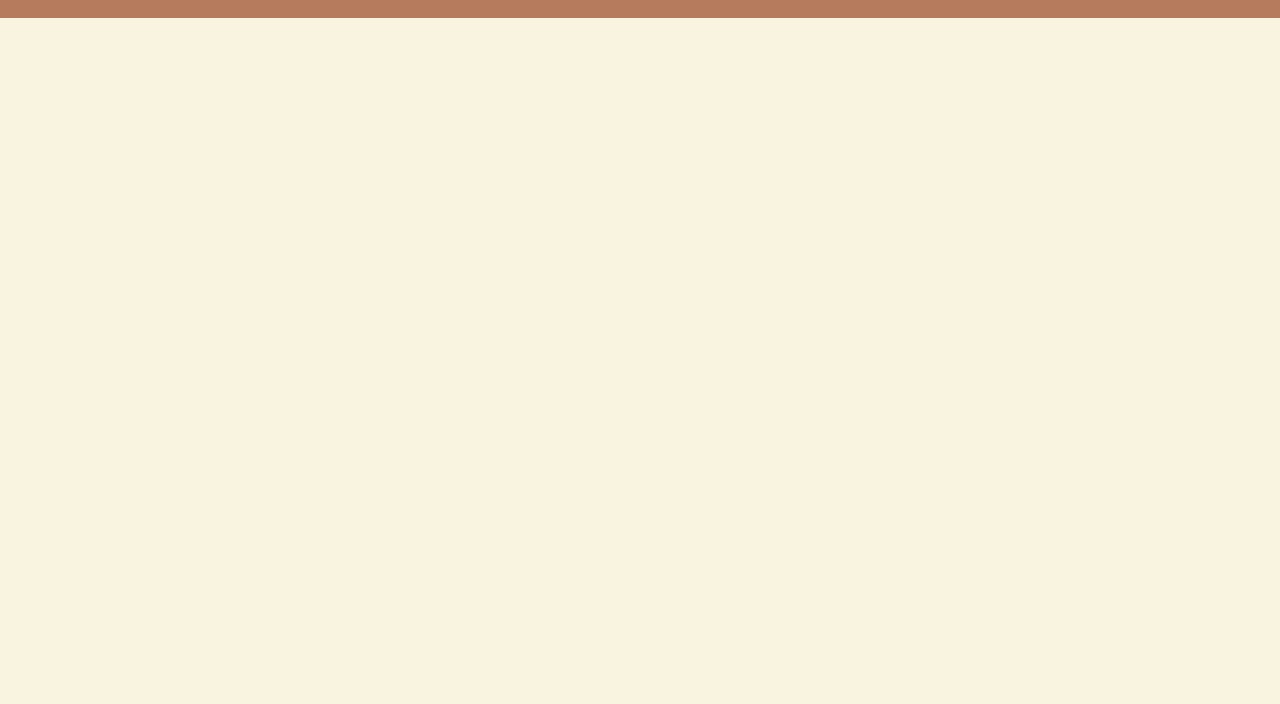
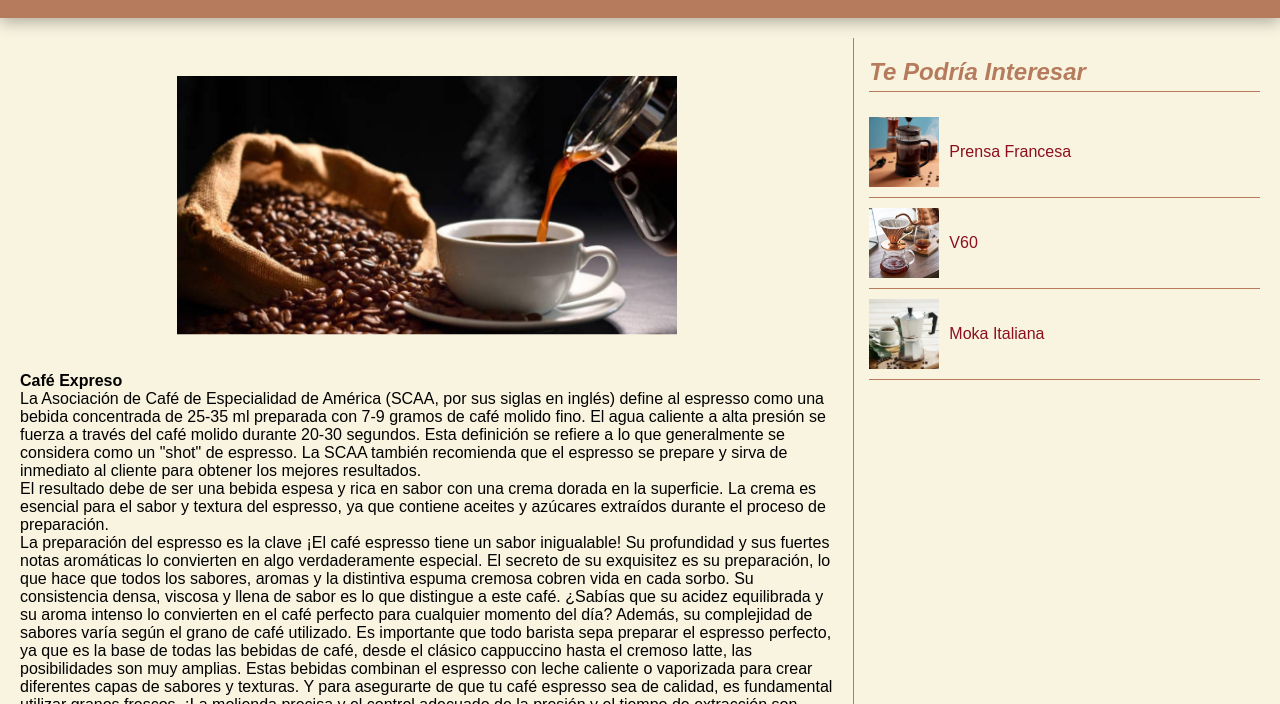
Before and after one commit to Brey007/TalentoTech, a plain HTML site: page detalles/expreso.html in a window 1280 px wide. Shown: the part 96-800 px from the top of the page. Drawn offline with Linux system fonts and the light colour scheme.

Commit message:
Pagina de expreso hecha

```diff
--- a/detalles/expreso.html
+++ b/detalles/expreso.html
@@ -14,12 +14,60 @@
     header {
         background-color: #b57b5c;
         padding: 20px;
+        box-shadow: 0 4px 15px rgba(0, 0, 0, 0.3);
     }
-    h2{
-        text-align: center;
-        font-size: 5rem;
-        font-style:italic;
-        color: #c2ad86;
+    .container{
+        display: grid;
+        grid-template-columns: 2fr 1fr;
+        gap: 20px;
+        padding: 20px;
+    }
+    .main-content img{
+        width: 500px;
+        height: auto;
+        display: block;
+        margin: 0 auto;
+        border-radius: 5px;
+        padding-bottom: 1cm;
+        padding-top: 1cm;
+    }
+    .descripcion {
+        margin-top: 15px;
+        font-size: 1.1rem;
+        color: black;
+        text-align: justify;
+    }
+
+    aside {
+        border-left: 1px solid #b57b5c;
+        padding-left: 15px;
+    }
+    aside h2 {
+        font-style: italic;
+        font-size: 1.5rem;
+        color: #b57b5c;
+        border-bottom: 1px solid #b57b5c;
+        padding-bottom: 5px;
+        margin-bottom: 15px;
+    }
+    .recomendado{
+        display: flex;
+        align-items: center;
+        gap: 10px;
+        padding: 10px 0;
+        border-bottom: 1px solid #b57b5c;
+        cursor: pointer;
+        text-decoration: none;
+        color: #8b0f1c;
+    }
+    .recomendado img{
+        width: 70px;
+        height: 70px;
+        object-fit: cover;
+        background-color: #8b0f1c;
+    }
+    .recomendado span{
+        font-size: 1rem;
     }
 </style>
 </head>
@@ -29,5 +77,59 @@
     <img src="../Imagenes/logo.png" alt="Logo" style="width: 70px;cursor:pointer;">
 </a>
 </header>
+
+
+<div class="container">
+    <div class="main-content">
+        <img src="../Imagenes/Cafe1.jpeg" alt="Café Expreso"
+        <p class="descripcion">
+            <strong>Café Expreso</strong><br>
+
+            La Asociación de Café de Especialidad de América (SCAA, por sus siglas en inglés) define  al espresso como una bebida concentrada de 25-35 ml preparada con 7-9 gramos de café molido fino. El agua caliente a alta presión se fuerza a través del café molido durante 20-30 segundos. Esta definición se refiere a lo que generalmente se considera como un "shot" de espresso. La SCAA también recomienda que el espresso se prepare y sirva de inmediato al cliente para obtener los mejores resultados.<br>
+
+            El resultado debe de ser una bebida espesa y rica en sabor con una crema dorada en la superficie. La crema es esencial para el sabor y textura del espresso, ya que contiene aceites y azúcares extraídos durante el proceso de preparación.<br>
+
+            La preparación del espresso es la clave
+            ¡El café espresso tiene un sabor inigualable! Su profundidad y sus fuertes notas aromáticas lo convierten en algo verdaderamente especial. El secreto de su exquisitez es su preparación, lo que hace que todos los sabores, aromas y la distintiva espuma cremosa cobren vida en cada sorbo.
+
+            Su consistencia densa, viscosa y llena de sabor es lo que distingue a este café. ¿Sabías que su acidez equilibrada y su aroma intenso lo convierten en el café perfecto para cualquier momento del día? Además, su complejidad de sabores varía según el grano de café utilizado.
+
+            Es importante que todo barista sepa preparar el espresso perfecto, ya que es la base de todas las bebidas de café, desde el clásico cappuccino hasta el cremoso latte, las posibilidades son muy amplias. Estas bebidas combinan el espresso con leche caliente o vaporizada para crear diferentes capas de sabores y texturas.
+
+            Y para asegurarte de que tu café espresso sea de calidad, es fundamental utilizar granos frescos. ¡La molienda precisa y el control adecuado de la presión y el tiempo de extracción son claves para obtener un espresso delicioso!
+
+            ¿Cómo preparar un espresso desde cero?
+            Para preparar un café espresso, se usa una máquina de espresso especializada que genera la presión necesaria para extraer el café de manera eficiente. Se deben seguir los siguientes pasos:
+
+            1. Molienda: Es importante moler los granos de café justo antes de preparar el espresso. La molienda debe ser fina y uniforme, similar a la textura de la sal de mesa, en un molino industrial se acostumbra ajustar el disco del número 15 al 20, para una mejor extracción.
+
+            2. Dosificación: Se coloca la cantidad adecuada de café molido en el portafiltro de la máquina de espresso. Por lo regular, un espresso lleva alrededor de 16 gr de café.
+
+            3. Compactación: Con la ayuda de un tamper, se presiona el café molido en el portafiltro para garantizar una superficie uniforme y compacta. La compresión adecuada es esencial para una extracción óptima.
+
+            4. Extracción: Se coloca el portafiltro en la máquina de espresso y se inicia el proceso de extracción. El agua caliente se fuerza a través del café molido a alta presión durante un tiempo específico, generalmente de 25 a 30 segundos.
+
+            5. Disfrute: El café espresso se sirve en una taza pequeña y se puede disfrutar solo o como base para otras bebidas.
+        </p>
+    </div>
+
+    <aside>
+        <h2>Te Podría Interesar</h2>
+        <a href="prensa-francesa.html" class="recomendado">
+            <img src="../Imagenes/Prensa fransesa.jpg" alt="Prensa Francesa">
+            <span>Prensa Francesa</span>
+        </a>
+        <a href="v60.html" class="recomendado">
+            <img src="../Imagenes/V60.png.webp" alt="V60">
+            <span>V60</span>
+        </a>
+        <a href="moka-italiana.html" class="recomendado">
+            <img src="../Imagenes/Moca italia .png" alt="Moka Italiana">
+            <span>Moka Italiana</span>
+        </a>
+    </aside>
+</div>
+
+
 </body>
 </html>
```
